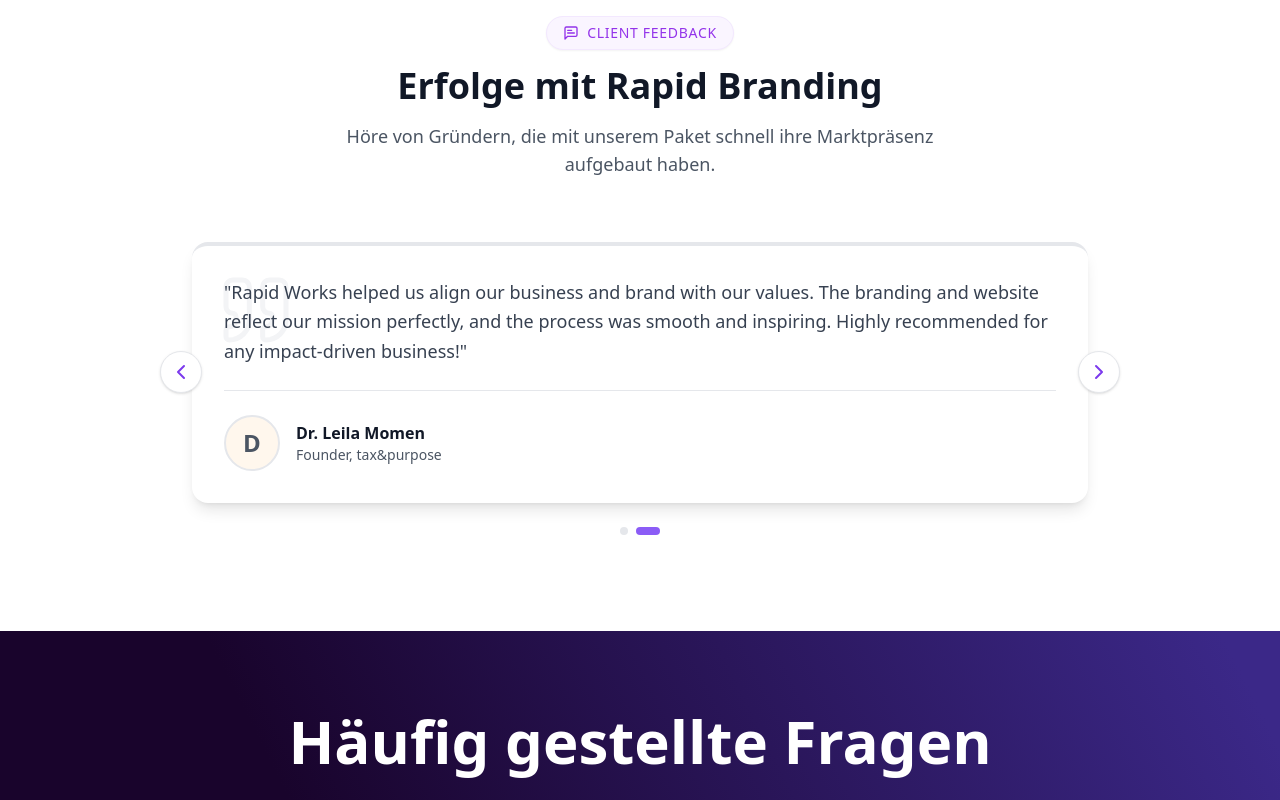
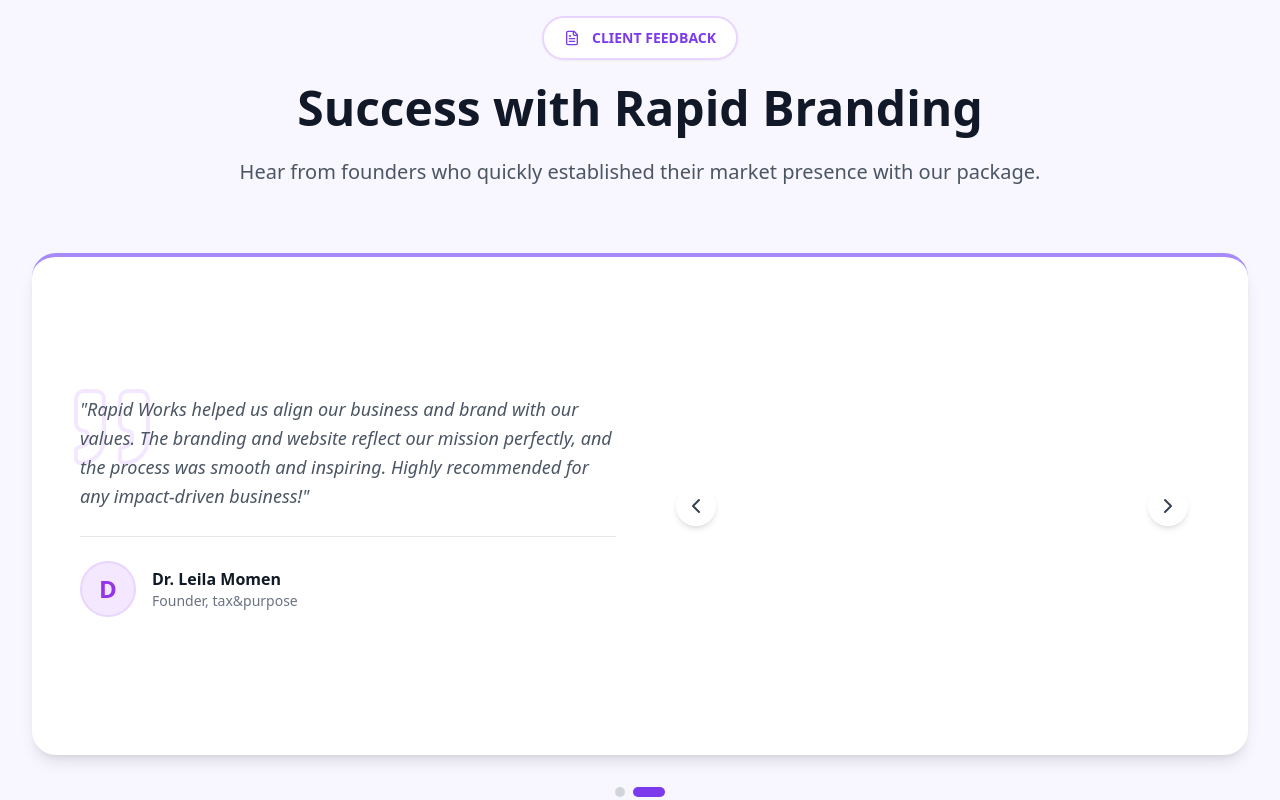
Before and after one commit to Rapid-Works/landingpage, a React (Create React App) app: page /branding in a window 1280 px wide. Shown: the part 8300-9100 px from the top of the page. Built offline with nearby package versions, Linux system fonts and the light colour scheme.

Commit message:
overhaul changes

```diff
--- a/src/components/TestimonialCard.jsx
+++ b/src/components/TestimonialCard.jsx
@@ -5,12 +5,12 @@
   const initial = authorName ? authorName[0].toUpperCase() : '';
 
   return (
-    <div className={`bg-white rounded-2xl shadow-lg p-8 h-full relative border-t-4 ${borderColor || 'border-gray-200'}`}>
+    <div className={`bg-white rounded-2xl shadow-lg p-8 h-full relative border-t-4 ${borderColor || 'border-gray-200'} flex flex-col`}>
       <div className="absolute top-6 left-6 text-gray-100 z-0">
         <Quote className="w-20 h-20" strokeWidth={1.5} />
       </div>
-      <div className="relative z-10">
-        <p className="text-gray-700 text-lg leading-relaxed mb-6">
+      <div className="relative z-10 flex flex-col flex-grow">
+        <p className="text-gray-700 text-lg leading-relaxed mb-6 flex-grow">
           "{quote}"
         </p>
         <hr className="my-6 border-gray-200" />
--- a/src/components/coaching.jsx
+++ b/src/components/coaching.jsx
@@ -428,10 +428,10 @@
         </div>
 
         {/* +++ Render the Coaching Testimonials Section +++ */}
-        <CoachingTestimonialsSection content={content} />
+
 
       </div>
-
+      <CoachingTestimonialsSection content={content} />
       {/* Add the new component */}
       <ExploreMoreSection excludeService="Coaching" />
 
--- a/src/components/visibilitypage.jsx
+++ b/src/components/visibilitypage.jsx
@@ -1,6 +1,6 @@
 import React, { useState, useEffect, useContext, useRef } from "react"
 import { motion, AnimatePresence } from "framer-motion"
-import { ArrowRight, Plus, Minus, ChevronLeft, ChevronRight, CheckCircle, ChevronDown, Menu, X, CalendarCheck, Palette, Package, Megaphone, FileText, Users, BookOpen, Euro, Compass, Presentation, Loader2, MessageSquareText, ExternalLink } from "lucide-react"
+import { ArrowRight, Plus, Minus, ChevronLeft, ChevronRight, CheckCircle, ChevronDown, Menu, X, CalendarCheck, Palette, Package, Megaphone, FileText, Users, BookOpen, Euro, Compass, Presentation, Loader2, MessageSquareText, ExternalLink, Quote } from "lucide-react"
 import HeroImage2 from "../images/heroimage3.jpg"
 import RapidWorksWebsite from "../images/laptop.png"
 import RapidWorksLogo from "../images/logo512.png"
@@ -206,105 +206,104 @@
   );
 
   const [currentIndex, setCurrentIndex] = useState(0);
-  const [paused, setPaused] = useState(false);
 
   useEffect(() => {
     if (brandingTestimonials.length <= 1) return;
-    if (paused) return;
     const interval = setInterval(() => {
       setCurrentIndex((prev) => (prev === brandingTestimonials.length - 1 ? 0 : prev + 1));
     }, 5000); // 5 seconds
     return () => clearInterval(interval);
-  }, [brandingTestimonials.length, paused]);
+  }, [brandingTestimonials.length]);
 
   if (brandingTestimonials.length === 0) {
     return null;
   }
 
-  // Slider controls
-  const handlePrev = () => {
-    setCurrentIndex((prev) => (prev === 0 ? brandingTestimonials.length - 1 : prev - 1));
-  };
-  const handleNext = () => {
-    setCurrentIndex((prev) => (prev === brandingTestimonials.length - 1 ? 0 : prev + 1));
-  };
+  const handlePrev = () => setCurrentIndex((prev) => (prev - 1 + brandingTestimonials.length) % brandingTestimonials.length);
+  const handleNext = () => setCurrentIndex((prev) => (prev + 1) % brandingTestimonials.length);
+
+  const currentTestimonial = brandingTestimonials[currentIndex];
 
   return (
-    <section className="py-24 bg-white">
+    <section className="py-24 bg-[#F8F7FF]">
       <div className="max-w-[1280px] w-full mx-auto px-4 sm:px-6 lg:px-8">
-        <div className="text-center mb-16">
-           <span className="inline-flex items-center gap-2 text-purple-600 text-sm uppercase tracking-wider font-light mb-4 px-4 py-1.5 rounded-full bg-purple-50 border border-purple-100 shadow-sm">
-              <MessageSquareText className="h-4 w-4" />
-              Client Feedback
-           </span>
-          <h2 className="text-3xl md:text-4xl font-bold text-gray-900 mb-4">
-            {content.testimonials?.title || "Success with Rapid Branding"}
+        <div className="text-center mb-16 max-w-4xl mx-auto">
+           <div className="inline-flex items-center gap-3 text-[#7C3AED] text-sm font-semibold mb-6 px-5 py-2.5 rounded-full border-2 border-[#E9D5FF] bg-white shadow-sm">
+              <FileText className="w-4 h-4 text-[#7C3AED]" />
+              <span>CLIENT FEEDBACK</span>
+           </div>
+          <h2 className="text-4xl md:text-5xl font-bold text-gray-900 mb-6">
+            Success with Rapid Branding
           </h2>
-          <p className="text-lg text-gray-600 max-w-2xl mx-auto">
-            {content.testimonials?.subtitle || "See what founders say about our branding package."}
+          <p className="text-xl text-gray-600 leading-relaxed">
+            Hear from founders who quickly established their market presence with our package.
           </p>
         </div>
-        {brandingTestimonials.length === 1 ? (
-          <div className="max-w-4xl mx-auto">
-            <TestimonialCard
-              key={brandingTestimonials[0].id}
-              quote={brandingTestimonials[0].quote}
-              authorName={brandingTestimonials[0].authorName}
-              authorTitle={brandingTestimonials[0].authorTitle}
-              imageUrl={brandingTestimonials[0].imageUrl}
-              companyLogoUrl={brandingTestimonials[0].companyLogoUrl}
-              projectShowcaseImage={brandingTestimonials[0].projectShowcaseImage}
-              accentColor="purple"
-            />
+
+        <div className="bg-white rounded-3xl shadow-lg p-8 md:p-12 border-t-4 border-[#A78BFA] relative">
+          <div className="grid md:grid-cols-2 gap-12 items-center">
+            {/* Left side: Text content */}
+            <div className="relative">
+              <div className="absolute -top-4 -left-4 text-purple-100 z-0">
+                <Quote className="w-24 h-24" strokeWidth={1} />
+              </div>
+              <div className="relative z-10 flex flex-col h-full">
+                <p className="text-gray-600 text-lg italic leading-relaxed flex-grow">
+                  "{currentTestimonial.quote}"
+                </p>
+                <div className="mt-6 pt-6 border-t border-gray-200">
+                  <div className="flex items-center">
+                    <div className="flex-shrink-0 w-14 h-14 rounded-full bg-purple-100 text-purple-600 flex items-center justify-center font-bold text-2xl border-2 border-purple-200">
+                      {currentTestimonial.authorName[0]}
+                    </div>
+                    <div className="ml-4">
+                      <p className="font-bold text-gray-900">{currentTestimonial.authorName}</p>
+                      <p className="text-gray-500 text-sm">{currentTestimonial.authorTitle}</p>
+                    </div>
+                  </div>
+                </div>
+              </div>
+            </div>
+
+            {/* Right side: Image slider */}
+            <div className="relative aspect-[4/3] overflow-hidden rounded-2xl">
+              <AnimatePresence initial={false}>
+                <motion.img
+                  key={currentIndex}
+                  src={currentTestimonial.projectShowcaseImage}
+                  alt={`${currentTestimonial.authorName}'s project showcase`}
+                  className="absolute inset-0 w-full h-full object-contain"
+                  initial={{ opacity: 0, x: 100 }}
+                  animate={{ opacity: 1, x: 0 }}
+                  exit={{ opacity: 0, x: -100 }}
+                  transition={{ duration: 0.5, ease: "easeInOut" }}
+                />
+              </AnimatePresence>
+              {brandingTestimonials.length > 1 && (
+                <>
+                  <button onClick={handlePrev} className="absolute left-3 top-1/2 -translate-y-1/2 bg-white/50 hover:bg-white rounded-full p-2 transition-colors z-20 shadow-md">
+                    <ChevronLeft className="w-6 h-6 text-gray-700" />
+                  </button>
+                  <button onClick={handleNext} className="absolute right-3 top-1/2 -translate-y-1/2 bg-white/50 hover:bg-white rounded-full p-2 transition-colors z-20 shadow-md">
+                    <ChevronRight className="w-6 h-6 text-gray-700" />
+                  </button>
+                </>
+              )}
+            </div>
           </div>
-        ) : (
-          <div
-            className="relative max-w-4xl mx-auto"
-            onMouseEnter={() => setPaused(true)}
-            onMouseLeave={() => setPaused(false)}
-          >
-            {/* Left Switcher */}
-            <button
-              onClick={handlePrev}
-              className="absolute -left-8 top-1/2 -translate-y-1/2 bg-white border border-gray-200 rounded-full shadow p-2 hover:bg-violet-50 transition"
-              aria-label="Previous testimonial"
-              style={{ zIndex: 2 }}
-            >
-              <ChevronLeft className="h-6 w-6 text-violet-600" />
-            </button>
-            {/* Testimonial Card */}
-            <TestimonialCard
-              key={brandingTestimonials[currentIndex].id}
-              quote={brandingTestimonials[currentIndex].quote}
-              authorName={brandingTestimonials[currentIndex].authorName}
-              authorTitle={brandingTestimonials[currentIndex].authorTitle}
-              imageUrl={brandingTestimonials[currentIndex].imageUrl}
-              companyLogoUrl={brandingTestimonials[currentIndex].companyLogoUrl}
-              projectShowcaseImage={brandingTestimonials[currentIndex].projectShowcaseImage}
-              accentColor="purple"
-            />
-            {/* Right Switcher */}
-            <button
-              onClick={handleNext}
-              className="absolute -right-8 top-1/2 -translate-y-1/2 bg-white border border-gray-200 rounded-full shadow p-2 hover:bg-violet-50 transition"
-              aria-label="Next testimonial"
-              style={{ zIndex: 2 }}
-            >
-              <ChevronRight className="h-6 w-6 text-violet-600" />
-            </button>
-          </div>
-        )}
-        {/* Dots below the card */}
+        </div>
+
         {brandingTestimonials.length > 1 && (
-          <div className="flex justify-center mt-6 gap-2">
-            {brandingTestimonials.map((_, idx) => (
-              <button
-                key={idx}
-                onClick={() => setCurrentIndex(idx)}
-                className={`w-2 h-2 rounded-full transition-all duration-300 ${currentIndex === idx ? "bg-violet-500 w-6" : "bg-gray-200"}`}
-                aria-label={`Go to testimonial ${idx + 1}`}
-              />
-            ))}
+          <div className="flex justify-center mt-8">
+            <div className="flex gap-2">
+              {brandingTestimonials.map((_, index) => (
+                <button
+                  key={index}
+                  onClick={() => setCurrentIndex(index)}
+                  className={`h-2.5 rounded-full transition-all duration-300 ${currentIndex === index ? 'w-8 bg-[#7C3AED]' : 'w-2.5 bg-gray-300 hover:bg-gray-400'}`}
+                />
+              ))}
+            </div>
           </div>
         )}
       </div>
```
